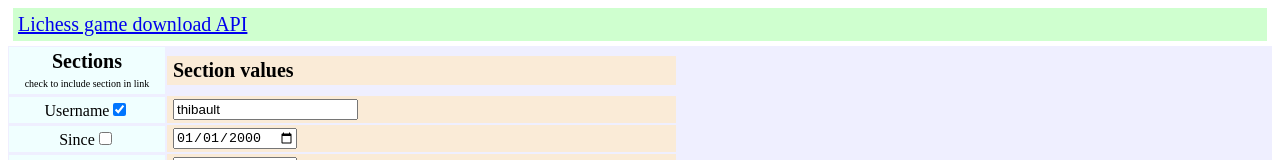
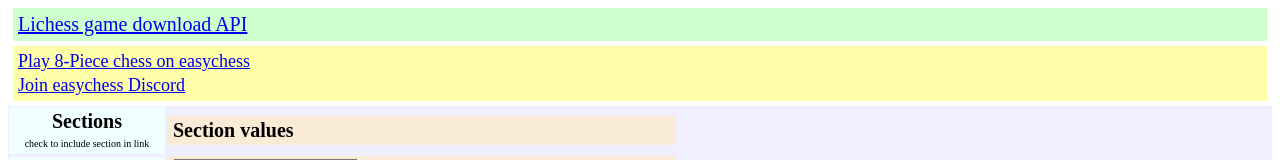
Before and after one commit to smartchessguiapp/ligamedl, a plain HTML site: page site/index.html in a window 1280 px wide. Shown: the top 160 px of the page. Drawn offline with Linux system fonts and the light colour scheme.

Commit message:
Easychess link

```diff
--- a/site/index.html
+++ b/site/index.html
@@ -33,6 +33,14 @@ SOFTWARE.
     <div class="apilink">
         <a target="_blank" href="https://lichess.org/api#operation/gamesExportUsername">Lichess game download API</a>
     </div>
+    <div style="padding: 5px; margin: 5px; background-color: #ffa;">
+        <div style="font-size: 18px;">
+            <a href="https://easychess.herokuapp.com/?ubertab=play">Play 8-Piece chess on easychess</a>
+        </div>
+        <div style="font-size: 18px; margin-top: 3px;">
+            <a href="https://discord.gg/RKJDzJj">Join easychess Discord</a>
+        </div>
+    </div>
     <div id="sections">
         <div class="section">
             <div class="sectionhead">
```
Also changed, not shown: 1 other file.
